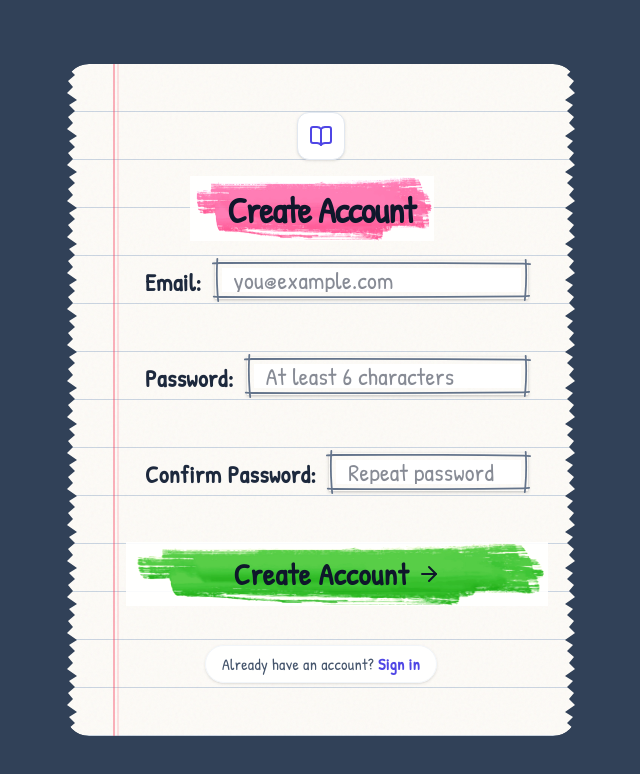
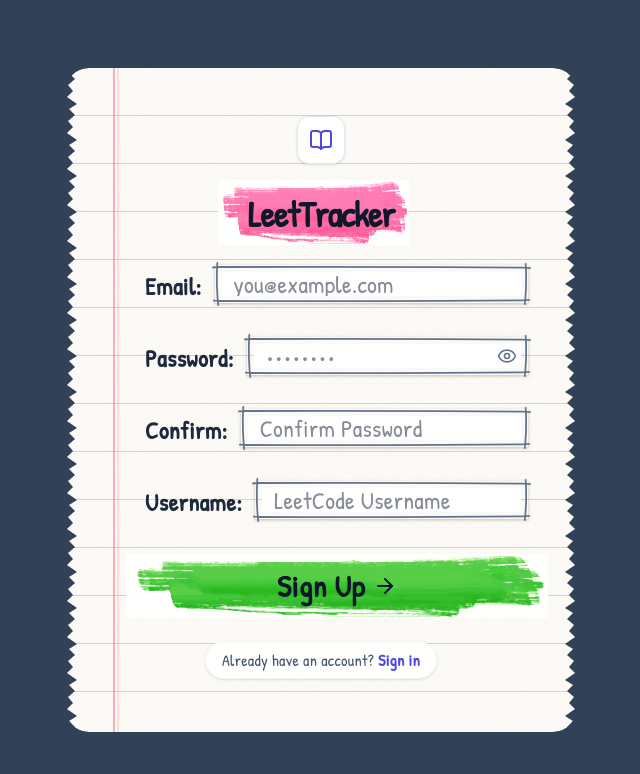
Before and after one commit to Amrit-raj50/leetcode_tracker, a React (Vite) app in the folder frontend/: page /register in a window 1280 px wide. Shown: the top 774 px of the page, without its empty margins (319-959 px from the left). Built offline with nearby package versions, Linux system fonts and the light colour scheme; no server answers.

Commit message:
sign up page completed

```diff
--- a/frontend/src/context/AuthContext.jsx
+++ b/frontend/src/context/AuthContext.jsx
@@ -48,10 +48,10 @@
     }
   };
 
-  const register = async (email, password) => {
+  const register = async (email, password, leetcodeUsername) => {
     setLoading(true);
     try {
-      await client.post('/api/auth/register', { email, password });
+      await client.post('/api/auth/register', { email, password, leetcodeUsername });
       return true;
     } catch (error) {
       const msg = error.response?.data?.error || 'Unable to connect to server. Please try again.';
--- a/frontend/src/pages/Register.jsx
+++ b/frontend/src/pages/Register.jsx
@@ -1,7 +1,7 @@
 import React, { useState } from 'react';
 import { Link, useNavigate } from 'react-router-dom';
 import { useAuth } from '../context/AuthContext';
-import { BookOpen, ArrowRight } from 'lucide-react';
+import { BookOpen, ArrowRight, Eye, EyeOff } from 'lucide-react';
 import toast from 'react-hot-toast';
 import highlightImage from '../assets/highlight-blue.png';
 
@@ -9,6 +9,8 @@
   const [email, setEmail] = useState('');
   const [password, setPassword] = useState('');
   const [confirmPassword, setConfirmPassword] = useState('');
+  const [leetcodeUsername, setLeetcodeUsername] = useState('');
+  const [showPassword, setShowPassword] = useState(false);
   const [errors, setErrors] = useState({});
   const { register, loading } = useAuth();
   const navigate = useNavigate();
@@ -23,6 +25,8 @@
 
     if (password !== confirmPassword) newErrors.confirmPassword = 'Passwords do not match';
 
+    if (!leetcodeUsername) newErrors.leetcodeUsername = 'LeetCode Username is required';
+
     setErrors(newErrors);
     return Object.keys(newErrors).length === 0;
   };
@@ -31,7 +35,7 @@
     e.preventDefault();
     if (!validate()) return;
 
-    const success = await register(email, password);
+    const success = await register(email, password, leetcodeUsername);
     if (success) {
       toast.success('Registration successful! Please sign in.', { icon: '🎉' });
       navigate('/login');
@@ -42,7 +46,7 @@
     <div className="min-h-screen flex items-center justify-center p-4">
 
       {/* The Notebook Card with Torn Edges */}
-      <div className="relative w-full max-w-lg bg-paper-card rounded-t-3xl rounded-b-3xl shadow-2xl animate-fade-in-up torn-paper-edge font-handwriting">
+      <div className="relative w-full max-w-lg bg-paper-card rounded-t-3xl rounded-b-3xl shadow-2xl animate-fade-in-up torn-paper-edge font-handwriting mt-8 mb-8">
 
         {/* Paper Texture Overlay inside the card */}
         <div className="absolute inset-0 paper-texture mix-blend-multiply opacity-60"></div>
@@ -66,14 +70,14 @@
                 alt=""
                 className="absolute w-[130%] max-w-none h-[180%] -top-[45%] -left-[20%] mix-blend-multiply hue-rotate-[130deg] brightness-105 -z-10 object-fill opacity-90"
               />
-              <h2 className="text-4xl font-bold text-slate-900 tracking-tight leading-none">Create Account</h2>
+              <h2 className="text-4xl font-bold text-slate-900 tracking-tight leading-none">LeetTracker</h2>
             </div>
           </div>
 
           <form onSubmit={handleSubmit} className="relative z-20">
             {/* Email Group: exactly 1 line (48px) */}
             <div className="h-[48px] flex flex-row items-center relative pl-4 sm:pl-8">
-              <label className="flex-shrink-0 text-2xl font-handwriting font-bold text-slate-800 relative z-10 mr-3 mt-1" htmlFor="email">
+              <label className="flex-shrink-0 text-2xl font-handwriting font-bold text-slate-800 relative z-10 mr-3 mt-1 w-24 sm:w-auto" htmlFor="email">
                 Email:
               </label>
               <div className="flex-grow flex items-center relative h-full">
@@ -93,43 +97,53 @@
               </div>
             </div>
 
-            {/* Password Group: exactly 1 line (48px) with 48px gap above */}
-            <div className="h-[48px] mt-[48px] flex flex-row items-center relative pl-4 sm:pl-8">
-              <label className="flex-shrink-0 text-2xl font-handwriting font-bold text-slate-800 relative z-10 mr-3 mt-1" htmlFor="password">
+            {/* Password Group */}
+            <div className="h-[48px] mt-[24px] flex flex-row items-center relative pl-4 sm:pl-8">
+              <label className="flex-shrink-0 text-2xl font-handwriting font-bold text-slate-800 relative z-10 mr-3 mt-1 w-24 sm:w-auto" htmlFor="password">
                 Password:
               </label>
               <div className="flex-grow flex items-center relative h-full">
+                <div className="relative w-full h-full flex items-center">
                   <input
                     id="password"
-                  type="password"
-                  className={`w-full h-[40px] px-3 text-2xl font-medium focus:outline-none focus:ring-0 transition-all shadow-sm ${
+                    type={showPassword ? 'text' : 'password'}
+                    className={`w-full h-[40px] px-3 pr-10 text-2xl font-medium focus:outline-none focus:ring-0 transition-all shadow-sm ${
                       errors.password
                         ? 'sketch-box sketch-box-error focus:shadow-md'
                         : 'sketch-box focus:shadow-md'
                     }`}
-                  placeholder="At least 6 characters"
+                    placeholder="••••••••"
                     value={password}
                     onChange={(e) => setPassword(e.target.value)}
                   />
+                  <button
+                    type="button"
+                    onClick={() => setShowPassword(!showPassword)}
+                    className="absolute right-3 top-1/2 -translate-y-1/2 text-slate-500 hover:text-slate-800 focus:outline-none"
+                  >
+                    {showPassword ? <EyeOff size={20} /> : <Eye size={20} />}
+                  </button>
+                </div>
                 {errors.password && <p className="absolute -top-6 right-0 text-red-500 text-sm font-bold bg-white/90 px-2 py-0.5 rounded shadow-sm animate-fade-in">{errors.password}</p>}
               </div>
             </div>
 
-            {/* Confirm Password Group: exactly 1 line (48px) with 48px gap above */}
-            <div className="h-[48px] mt-[48px] flex flex-row items-center relative pl-4 sm:pl-8">
-              <label className="flex-shrink-0 text-2xl font-handwriting font-bold text-slate-800 relative z-10 mr-3 mt-1" htmlFor="confirmPassword">
-                Confirm Password:
+            {/* Confirm Password Group */}
+            <div className="h-[48px] mt-[24px] flex flex-row items-center relative pl-4 sm:pl-8">
+              <label className="flex-shrink-0 text-2xl font-handwriting font-bold text-slate-800 relative z-10 mr-3 mt-1 w-24 sm:w-auto leading-none" htmlFor="confirmPassword">
+                <span className="hidden sm:inline">Confirm:</span>
+                <span className="sm:hidden">Confirm:</span>
               </label>
               <div className="flex-grow flex items-center relative h-full">
                 <input
                   id="confirmPassword"
-                  type="password"
+                  type={showPassword ? 'text' : 'password'}
                   className={`w-full h-[40px] px-3 text-2xl font-medium focus:outline-none focus:ring-0 transition-all shadow-sm ${
                     errors.confirmPassword
                       ? 'sketch-box sketch-box-error focus:shadow-md'
                       : 'sketch-box focus:shadow-md'
                   }`}
-                  placeholder="Repeat password"
+                  placeholder="Confirm Password"
                   value={confirmPassword}
                   onChange={(e) => setConfirmPassword(e.target.value)}
                 />
@@ -137,8 +151,31 @@
               </div>
             </div>
 
-            {/* Button Group: exactly 1 line (48px) with 48px gap above */}
-            <div className="h-[48px] mt-[48px] flex flex-col justify-end relative pl-4 sm:pl-8">
+            {/* LeetCode Username Group */}
+            <div className="h-[48px] mt-[24px] flex flex-row items-center relative pl-4 sm:pl-8">
+              <label className="flex-shrink-0 text-2xl font-handwriting font-bold text-slate-800 relative z-10 mr-3 mt-1 w-24 sm:w-auto leading-none" htmlFor="leetcodeUsername">
+                <span className="hidden sm:inline">Username:</span>
+                <span className="sm:hidden">User:</span>
+              </label>
+              <div className="flex-grow flex items-center relative h-full">
+                <input
+                  id="leetcodeUsername"
+                  type="text"
+                  className={`w-full h-[40px] px-3 text-2xl font-medium focus:outline-none focus:ring-0 transition-all shadow-sm ${
+                    errors.leetcodeUsername
+                      ? 'sketch-box sketch-box-error focus:shadow-md'
+                      : 'sketch-box focus:shadow-md'
+                  }`}
+                  placeholder="LeetCode Username"
+                  value={leetcodeUsername}
+                  onChange={(e) => setLeetcodeUsername(e.target.value)}
+                />
+                {errors.leetcodeUsername && <p className="absolute -top-6 right-0 text-red-500 text-sm font-bold bg-white/90 px-2 py-0.5 rounded shadow-sm animate-fade-in">{errors.leetcodeUsername}</p>}
+              </div>
+            </div>
+
+            {/* Button Group */}
+            <div className="h-[48px] mt-[32px] flex flex-col justify-end relative pl-4 sm:pl-8">
               <button
                 type="submit"
                 disabled={loading}
@@ -153,7 +190,7 @@
                   <span className="w-6 h-6 border-4 border-slate-900/30 border-t-slate-900 rounded-full animate-spin"></span>
                 ) : (
                   <>
-                    Create Account
+                    Sign Up
                     <ArrowRight size={24} className="ml-2 group-hover:translate-x-2 transition-transform" />
                   </>
                 )}
@@ -161,8 +198,8 @@
             </div>
           </form>
 
-          {/* Footer Link: exactly 1 line (48px) with 48px gap above */}
-          <div className="h-[48px] mt-[48px] flex items-center justify-center relative z-20">
+          {/* Footer Link */}
+          <div className="h-[48px] mt-[32px] flex items-center justify-center relative z-20">
             <span className="bg-white/90 px-4 py-1.5 rounded-full text-base font-medium text-slate-600 shadow-sm border border-slate-100">
               Already have an account?{' '}
               <Link
```
Also changed, not shown: frontend/src/pages/Login.jsx (+6 -6 lines). Lines whose indentation alone changed are shown as unchanged.
